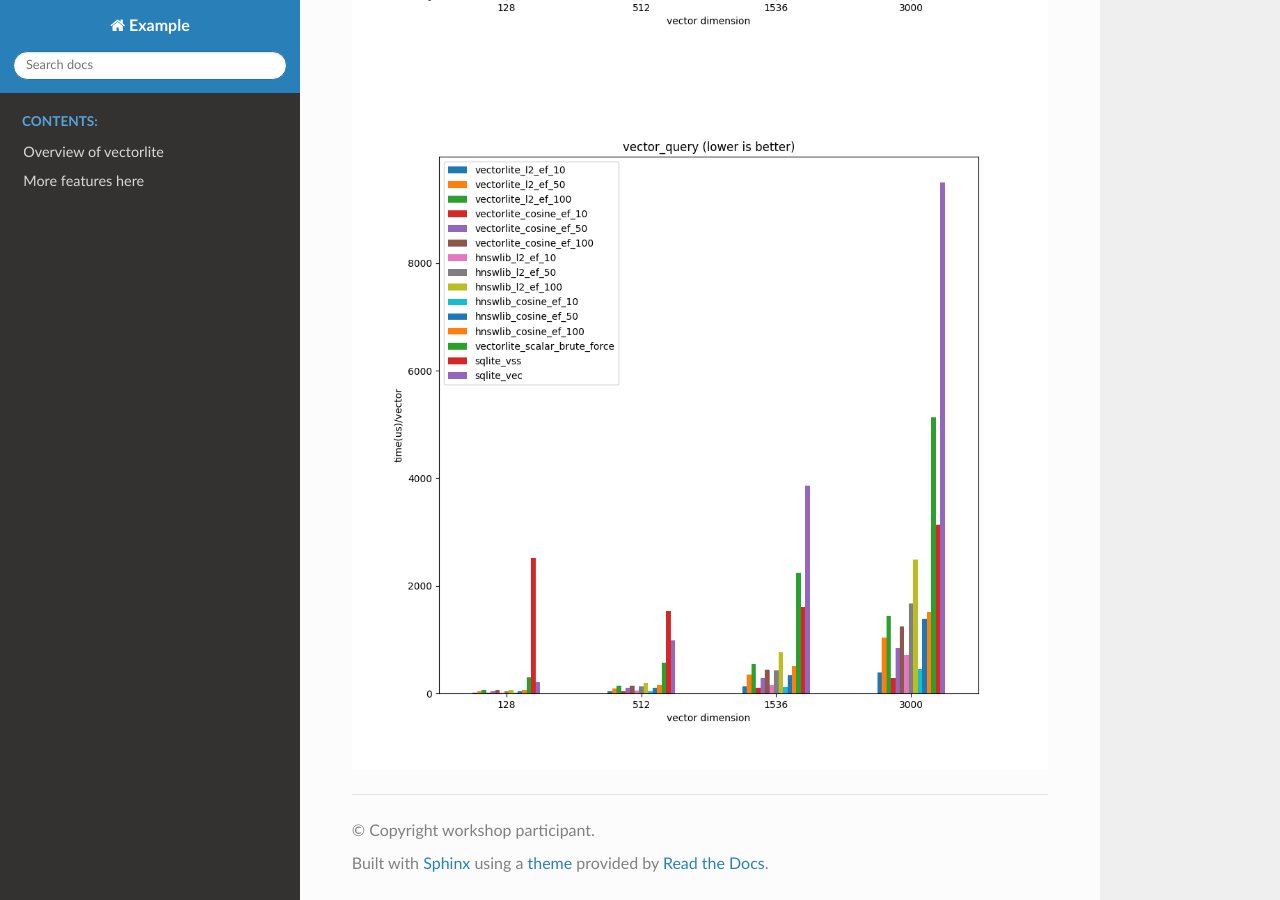
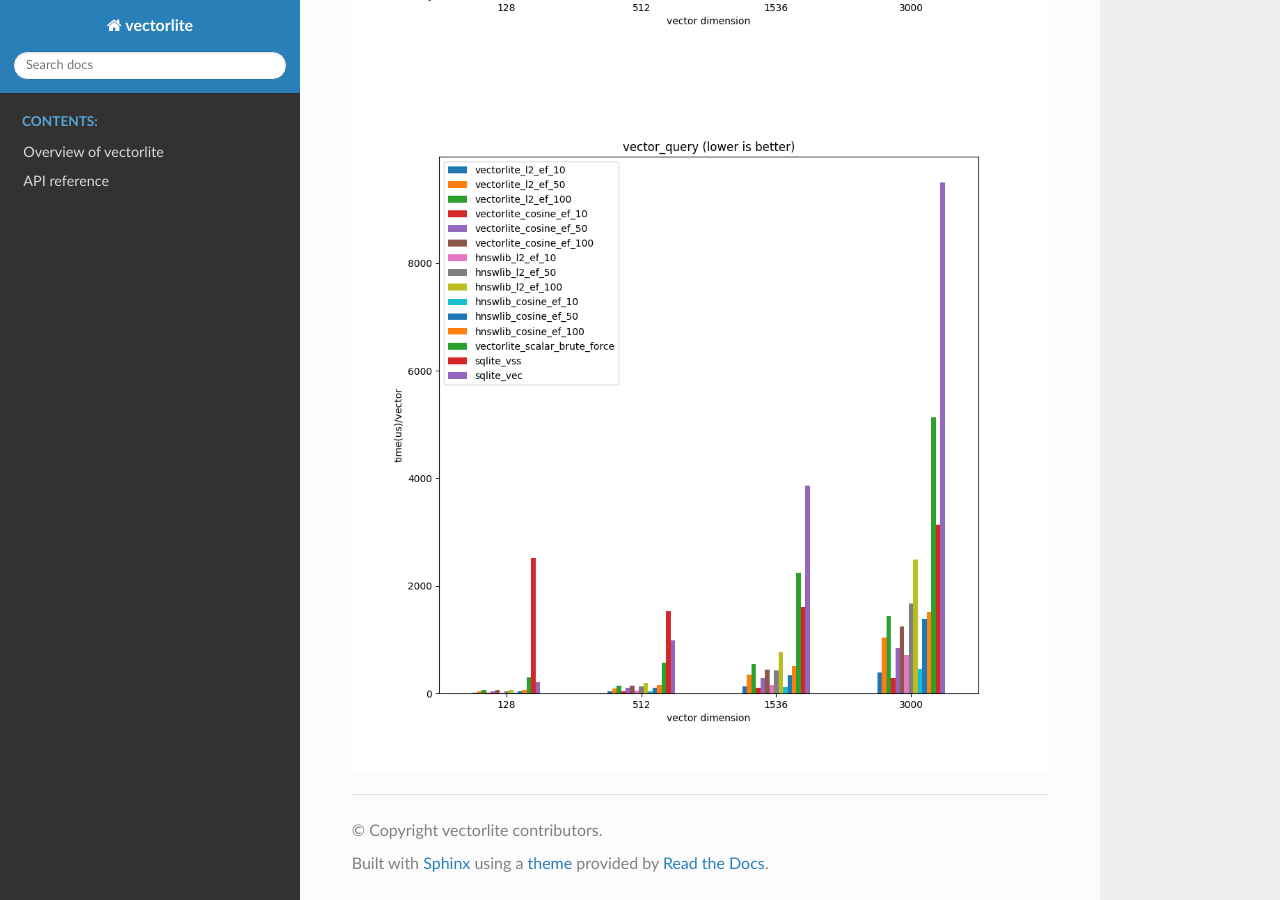
Before and after one commit to 1yefuwang1/vectorlite, a Sphinx documentation site: the page built from doc/markdown/some-feature.md, in a window 1280 px wide and 900 px high, scrolled down 1031 px. Built offline with Sphinx 7.4.7 and the Read the Docs theme 2.0.0, drawn with Linux system fonts in a browser that asks for light colours.

Commit message:
Add api reference

```diff
--- a/doc/conf.py
+++ b/doc/conf.py
@@ -6,10 +6,10 @@
 # -- Project information -----------------------------------------------------
 # https://www.sphinx-doc.org/en/master/usage/configuration.html#project-information
 
-project = 'Example'
-copyright = 'workshop participant'
-author = 'workshop participant'
-release = '0.1'
+project = 'vectorlite'
+copyright = 'vectorlite contributors'
+author = '1yefuwang1@gmail.com'
+release = '0.2.0'
 
 
 # -- General configuration ---------------------------------------------------
--- a/doc/index.rst
+++ b/doc/index.rst
@@ -3,7 +3,7 @@
    You can adapt this file completely to your liking, but it should at least
    contain the root `toctree` directive.
 
-Welcome to Example's documentation!
+Welcome to vectorlite's documentation!
 ===================================
 
 .. toctree::
@@ -11,4 +11,4 @@ Welcome to Example's documentation!
    :caption: Contents:
 
    markdown/overview.md
-   markdown/another-feature.md
+   markdown/api.md
```
Also changed, not shown: README.md (+12 -0 lines), doc/markdown/api.md (added, +62 -0 lines).
